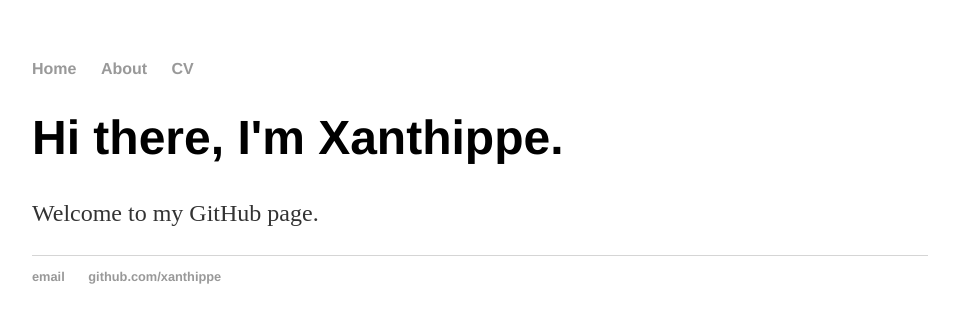
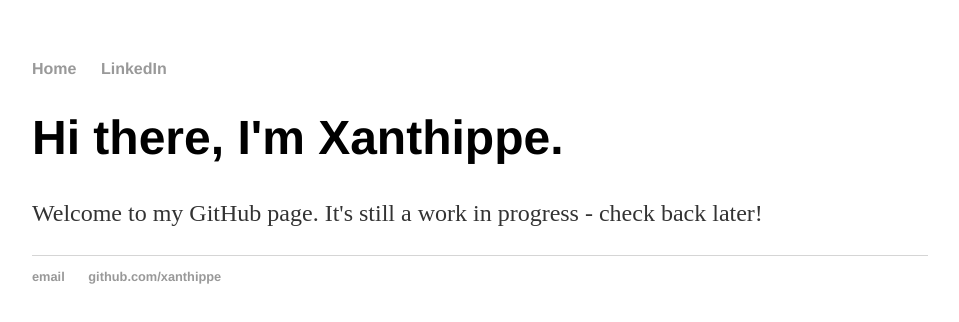
Before and after one commit to Xanthippe/xanthippe.github.io, a plain HTML site: page index.html in a window 1280 px wide. Shown: the whole page, without its empty margins (160-1119 px from the left). Drawn offline with Linux system fonts and the light colour scheme.

Commit message:
Updated homepage.

```diff
--- a/index.html
+++ b/index.html
@@ -8,14 +8,14 @@
 		<nav>
     		<ul>
         		<li><a href="/">Home</a></li>
-	        	<li><a href="/about">About</a></li>
-        		<li><a href="/cv">CV</a></li>
+	        	<!---<li><a href="/about">About</a></li>-->
+        		<li><a href="http://linkedin.com/in/xwaldron">LinkedIn</a></li>
     		</ul>
 		</nav>
 		<div class="container">
     		<div class="blurb">
         		<h1>Hi there, I'm Xanthippe.</h1>
-				<p>Welcome to my GitHub page.</p>
+				<p>Welcome to my GitHub page. It's still a work in progress - check back later!</p>
     		</div><!-- /.blurb -->
 		</div><!-- /.container -->
 		<footer>
```
